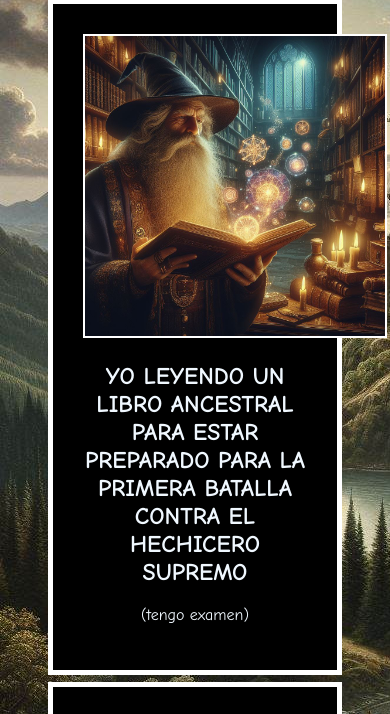
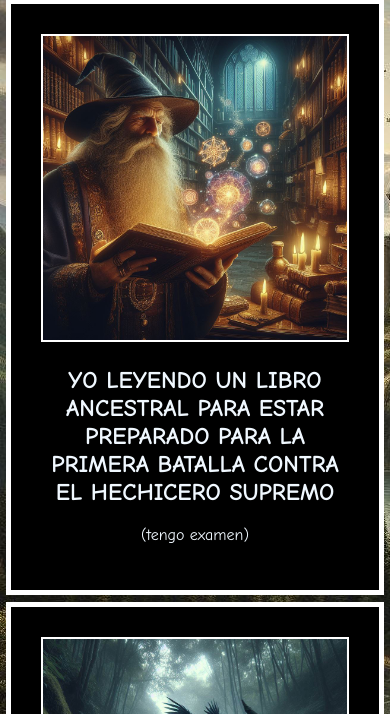
Before and after one commit to NicoZz64/MagosMeme, a plain HTML site: page index.html in a window 390 px wide. Shown: the part 113-827 px from the top of the page. Drawn offline with nearby package versions, Linux system fonts and the light colour scheme; a web font is replaced by a local one.

Commit message:
Responsive
Intento 1 de hacer que se vea bien en celulares también.

```diff
--- a/style.css
+++ b/style.css
@@ -11,15 +11,15 @@ html{
 
 .content{
     background-color: black;
-    width: 60%;
+    width: 44em;
     padding: 30px;
     border: 5px solid white;
 }
 
 .meme{
-    height: 300px;
-    width: 300px;
+    width: 19em;
     border: 2px solid white;
+    object-fit: contain;
 }
 
 h1{
```
